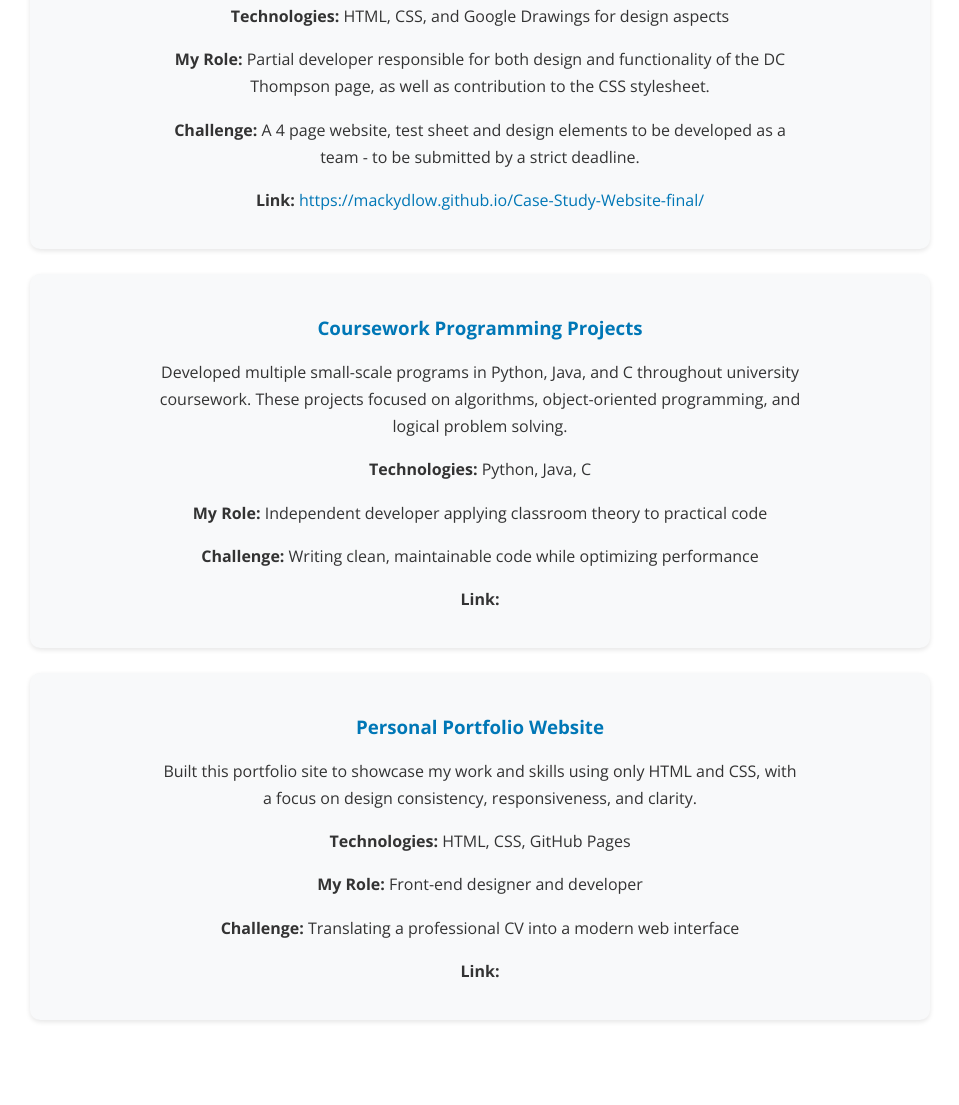
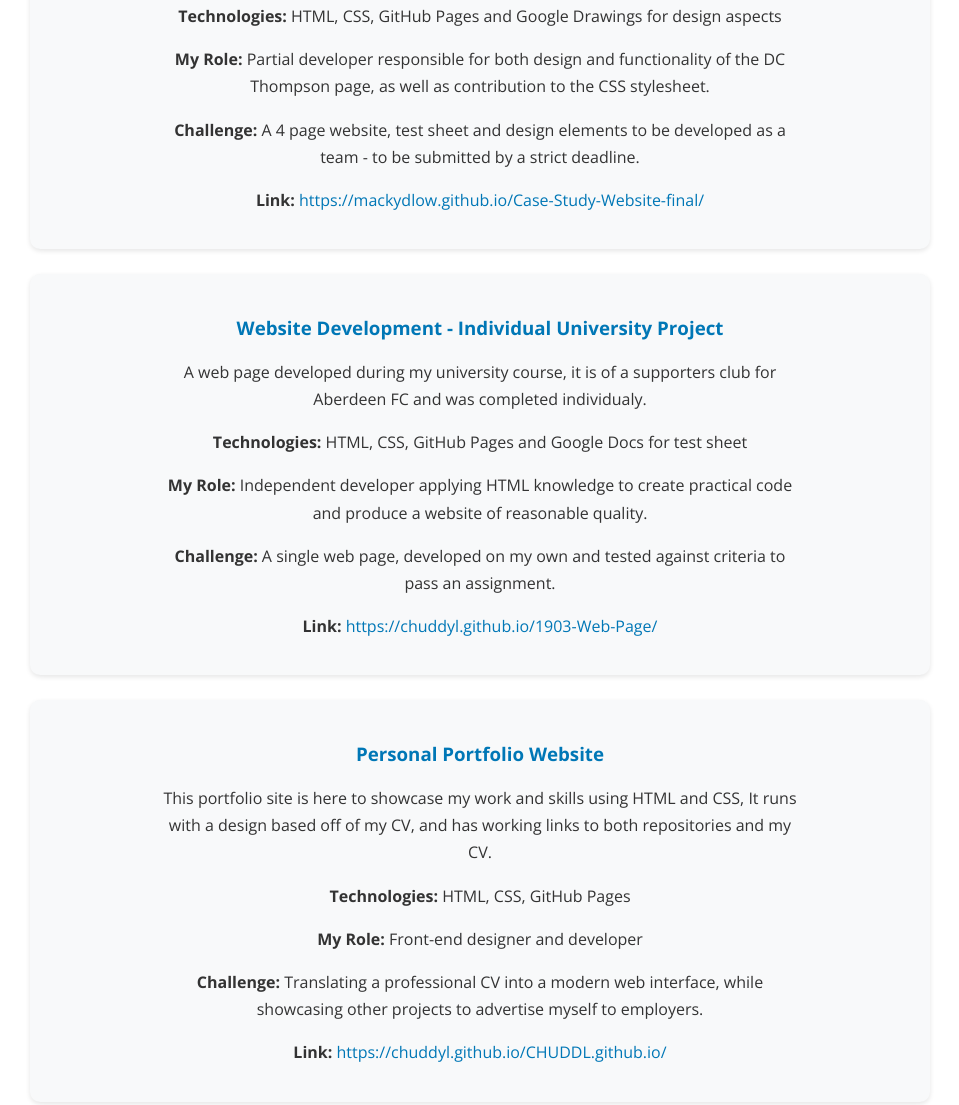
Before and after one commit to CHUDDYL/CHUDDL.github.io, a plain HTML site: page index.html in a window 1280 px wide. Shown: the part 1114-2219 px from the top of the page, without its empty margins (160-1119 px from the left). Drawn offline with nearby package versions, Linux system fonts and the light colour scheme.

Commit message:
Update project descriptions and technologies used

```diff
--- a/index.html
+++ b/index.html
@@ -38,33 +38,32 @@
       <p>
         Designed and implemented a fully responsive webpage, as part of a site in a group task that helped my team successfully pass the assignment.
       </p>
-      <p><strong>Technologies:</strong> HTML, CSS, and Google Drawings for design aspects</p>
+      <p><strong>Technologies:</strong> HTML, CSS, GitHub Pages and Google Drawings for design aspects</p>
       <p><strong>My Role:</strong> Partial developer responsible for both design and functionality of the DC Thompson page, as well as contribution to the CSS stylesheet.</p>
       <p><strong>Challenge:</strong> A 4 page website, test sheet and design elements to be developed as a team - to be submitted by a strict deadline.</p>
       <p><strong>Link:</strong> <a href="url">https://mackydlow.github.io/Case-Study-Website-final/</a></p>
     </div>
 
     <div class="project">
-      <h3>Coursework Programming Projects</h3>
+      <h3>Website Development - Individual University Project</h3>
       <p>
-        Developed multiple small-scale programs in Python, Java, and C throughout university coursework.
-        These projects focused on algorithms, object-oriented programming, and logical problem solving.
+        A web page developed during my university course, it is of a supporters club for Aberdeen FC and was completed individualy.
       </p>
-      <p><strong>Technologies:</strong> Python, Java, C</p>
-      <p><strong>My Role:</strong> Independent developer applying classroom theory to practical code</p>
-      <p><strong>Challenge:</strong> Writing clean, maintainable code while optimizing performance</p>
-      <p><strong>Link:</strong> </p>
+      <p><strong>Technologies:</strong> HTML, CSS, GitHub Pages and Google Docs for test sheet</p>
+      <p><strong>My Role:</strong> Independent developer applying HTML knowledge to create practical code and produce a website of reasonable quality.</p>
+      <p><strong>Challenge:</strong> A single web page, developed on my own and tested against criteria to pass an assignment.</p>
+      <p><strong>Link:</strong> <a href="url">https://chuddyl.github.io/1903-Web-Page/</a></p>
     </div>
 
     <div class="project">
       <h3>Personal Portfolio Website</h3>
       <p>
-        Built this portfolio site to showcase my work and skills using only HTML and CSS, with a focus on design consistency, responsiveness, and clarity.
+        This portfolio site is here to showcase my work and skills using HTML and CSS, It runs with a design based off of my CV, and has working links to both repositories and my CV.
       </p>
       <p><strong>Technologies:</strong> HTML, CSS, GitHub Pages</p>
       <p><strong>My Role:</strong> Front-end designer and developer</p>
-      <p><strong>Challenge:</strong> Translating a professional CV into a modern web interface</p>
-      <p><strong>Link:</strong> </p>
+      <p><strong>Challenge:</strong> Translating a professional CV into a modern web interface, while showcasing other projects to advertise myself to employers.</p>
+      <p><strong>Link:</strong> <a href="url">https://chuddyl.github.io/CHUDDL.github.io/</a></p>
     </div>
   </section>
 
```
